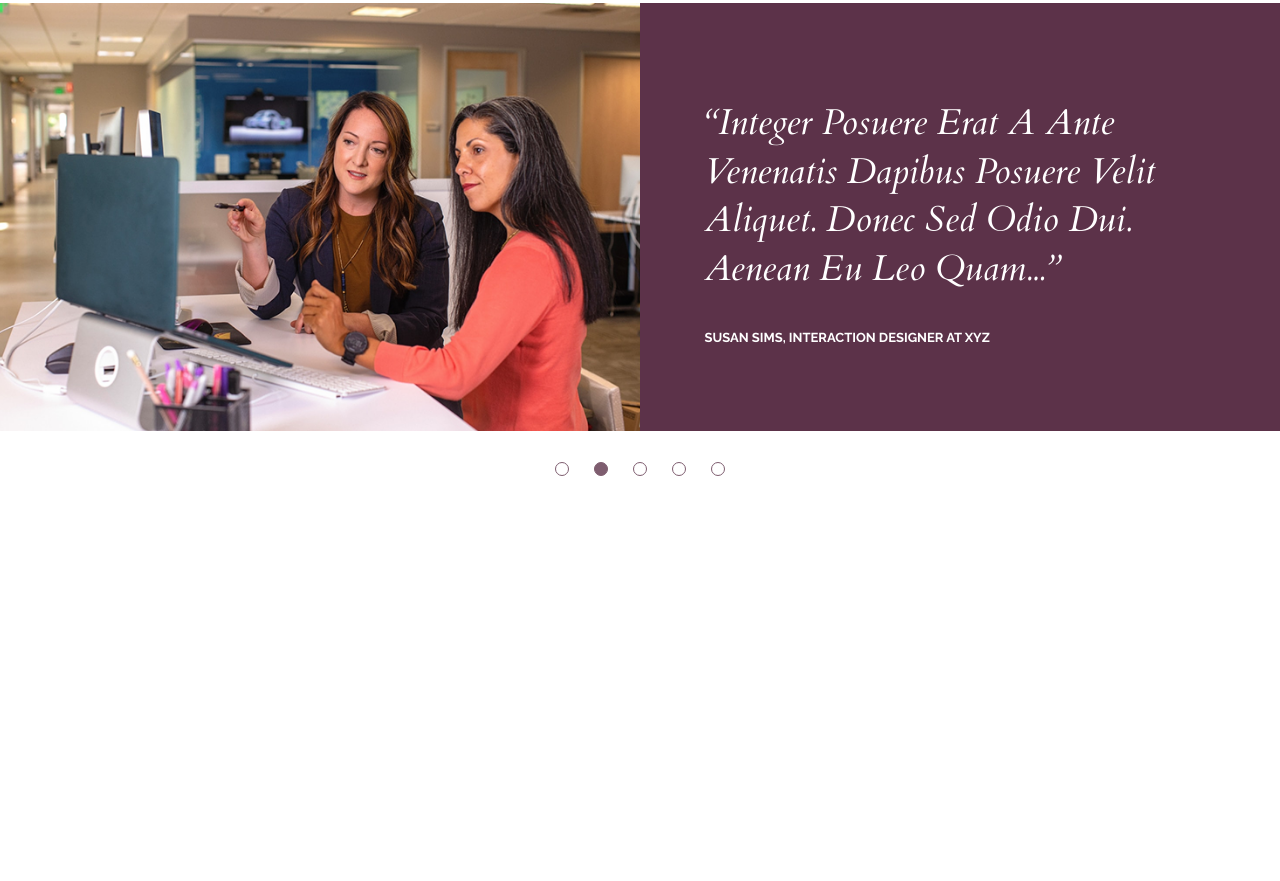
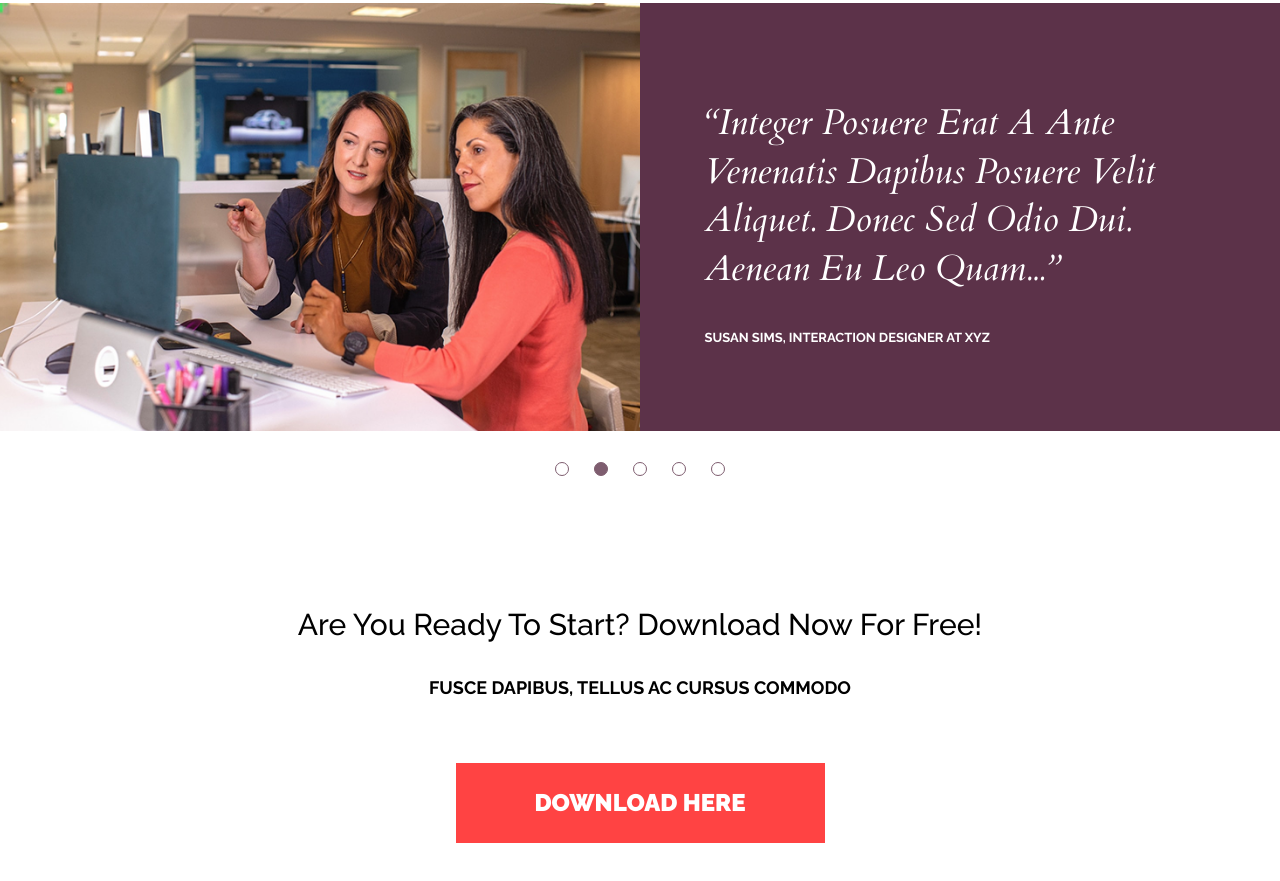
Before and after one commit to MaximKhurs/activebox, a plain HTML site: page index.html in a window 1280 px wide. Shown: the part 3149-4030 px from the top of the page. Before the commit the page ends 3739 px from the top, so only its background shows below. Drawn offline with Linux system fonts and the light colour scheme.

Commit message:
feat:add block download

```diff
--- a/index.html
+++ b/index.html
@@ -377,5 +377,14 @@
         </div>
 
     </div>
+
+    <div class="download">
+        <div class="container download__container">
+            <p class="download__text">Are You Ready to Start? Download Now For Free!</p>
+            <p class="download__text">Fusce dapibus, tellus ac cursus commodo</p>
+            <button class="download__button">Download here</button>
+        </div>
+
+    </div>
 </body>
 </html>
--- a/style.scss
+++ b/style.scss
@@ -444,3 +444,45 @@ $text-align: center;
         }
     }
 }
+
+.download{
+    margin-bottom: 114px;
+
+    &__text{
+        @include font(30px, 36px, #000, 500);
+        text-transform: capitalize;
+        text-align: center;
+        margin-bottom: 5.29px;
+        margin: 0 auto;
+        padding: 17px 10px;
+
+
+        &:last-of-type{
+            @include font(18px, 21.13px, #000, 700);
+            text-transform: uppercase;
+            margin-bottom: 47.71px;
+        }
+
+    }
+    &__button{
+        display: block;
+        border: none;
+        background-color: #FF4343;
+        max-width: 369px;
+        width: 100%;
+        @include font (24px, 28px, $primary-color, 900);
+        text-transform: uppercase;
+        text-align: center;
+        padding: 26px 10px;
+        margin: 0 auto;
+
+        &:hover{
+            background-color: #E71414;
+        }
+
+        &:active{
+            background-color: #FF4343;
+            box-shadow: 4px 4px 30px #FF4343;
+        }
+    }
+}
```
Also changed, not shown: style.css, 1 other file.
